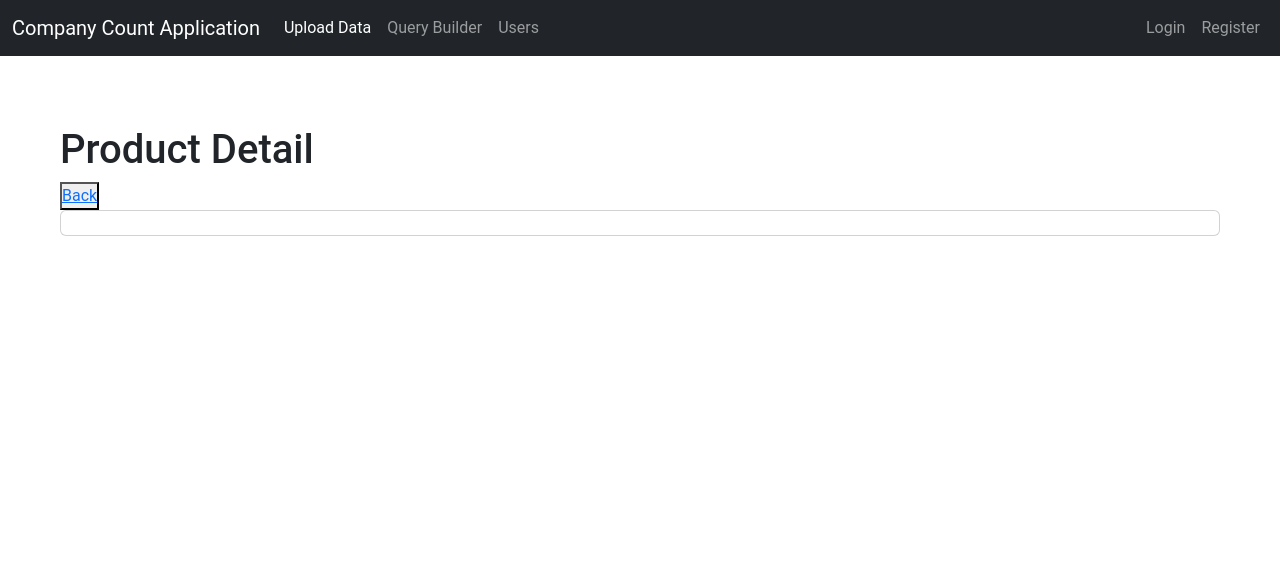
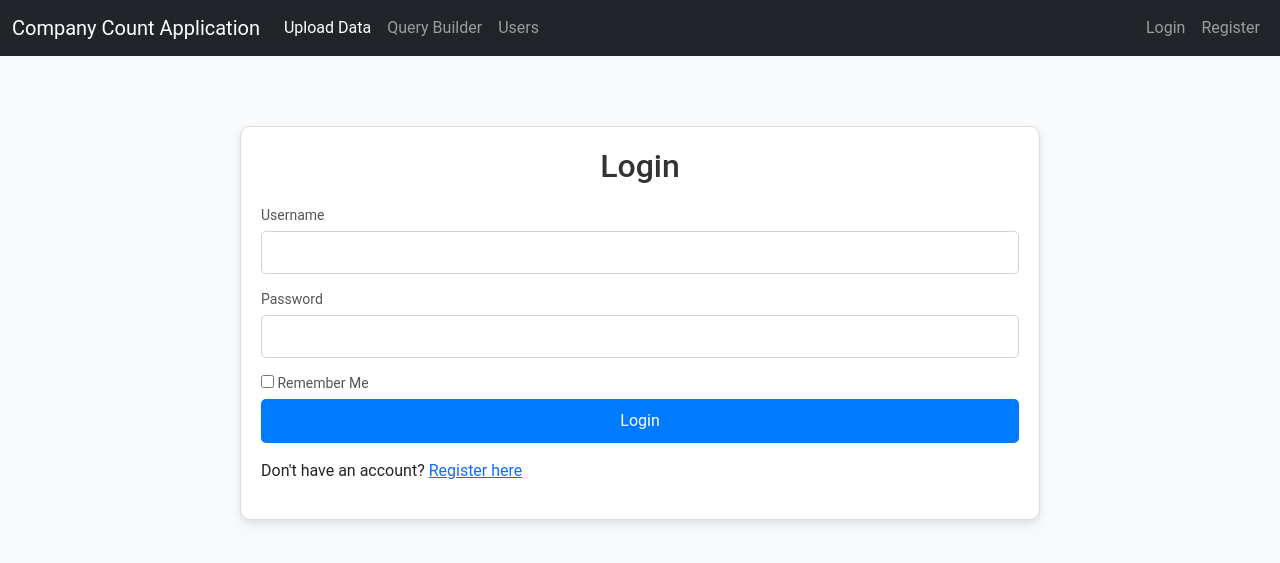
Before and after one commit to Abdullah00110/catalyst-count, a Django app: page /core/login/ in a window 1280 px wide. Shown: the top 563 px of the page. Run offline with Django 5.2, Linux system fonts and the light colour scheme.

Commit message:
Add register, login

```diff
--- a/catalyst_count/core/forms.py
+++ b/catalyst_count/core/forms.py
@@ -1,11 +1,11 @@
 from django import forms
-from
+from .models import Register
 class RegisterForm(forms.ModelForm):
     password = forms.CharField(widget=forms.PasswordInput)
     confirm_password = forms.CharField(widget=forms.PasswordInput)
 
     class Meta:
-        model = CustomUser
+        model = Register
         fields = ['username', 'email', 'password']
 
     # Custom validation to ensure passwords match
--- a/catalyst_count/core/tasks.py
+++ b/catalyst_count/core/tasks.py
@@ -42,7 +42,7 @@ def process_csv_data_to_db(chunk_df):
 @shared_task
 def save_csv_file(file_path):
     absolute_file_path = os.path.join(settings.MEDIA_ROOT, file_path)
-    print(f"Processing CSV file to: {absolute_file_path}")
+    # print(f"Processing CSV file to: {absolute_file_path}")
 
     try:
         chunk_size = 100000
--- a/catalyst_count/core/views.py
+++ b/catalyst_count/core/views.py
@@ -1,8 +1,9 @@
+from django.contrib.auth import authenticate, login as auth_login, logout
 import pandas as pd
 from django.shortcuts import render, redirect
 from django.contrib import messages
 from django.core.files.storage import default_storage
-from .models import Company
+from .models import Company, Register
 
 
 # Expected headers
@@ -16,15 +17,47 @@ def validate_csv_headers(headers):
 def index(request):
     return render(request, "index.html")
 
+def register(request):
+    if request.method == "POST":
+        username = request.POST.get('username')
+        email = request.POST.get('email')
+        password = request.POST.get('password')
+        confirm_password = request.POST.get('confirm_password')
+
+        if password != confirm_password:
+            messages.error(request, "Password do not match")
+            return render(request, 'register.html')
+        if Register.objects.filter(username=username).exists():
+            messages.error(request, "Username already exists.")
+            return render(request, "register.html")
+        if Register.objects.filter(email=email).exists():
+            messages.error(request, "Email already exists.")
+            return render(request, "register.html")
+        new_user = Register(username=username, email=email, password=password)
+        new_user.save()
+        messages.success(request, "Registration successful! You can now log in.")
+        return redirect('login')
+    return render(request, "register.html")
 
 def login(request):
+    if request.method == 'POST':
+        username = request.POST.get('username')
+        password = request.POST.get('password')
+        print(username, password)
+        user = authenticate(username=username, password=password)
+        print(user)
+        if user is not None:
+            auth_login(request, user)
+            messages.success(request, 'Login Successful')
+            print("Login success....")
+            return redirect('index')
     return render(request, "login.html")
 
 
-def register(request):
-    return render(request, "register.html")
 
 def logout(request):
+    logout(request)  # Log out the user
+    messages.success(request, "You have been logged out.")
     return render(request, "logout.html")
 
 
@@ -32,11 +65,11 @@ def upload_csv(request):
     if request.method == 'POST':
         csv_file = request.FILES['file']
         file_path = default_storage.save(csv_file.name, csv_file)
-        print(f"file_path: {file_path}")
+        # print(f"file_path: {file_path}")
 
         # Read the uploaded CSV file
         try:
-            df = pd.read_csv(default_storage.open(file_path), nrows=1)
+            df = pd.read_csv(file_path, nrows=1)
             if validate_csv_headers(list(df.columns)):
                 print("\n CSV headers are valid! \n")
 
--- a/catalyst_count/static/css/style.css
+++ b/catalyst_count/static/css/style.css
@@ -1,4 +1,3 @@
-
 * {
     margin: 0;
     padding: 0;
@@ -7,19 +6,98 @@
 
 body {
     font-family: 'Roboto', sans-serif;
-    /* background-color: #397ed3; */
+    background-color: #f8f9fa; /* Light background color */
 }
 
 .main-container {
     width: 100%;
     max-width: 1200px;
-    margin: 50px auto 0;
+    margin: 50px auto;
     padding: 20px;
 }
 
-
-
 .filter {
-    /* padding: 10px; */
     margin: 20px;
 }
+
+/* Styling for the query builder form */
+
+/* Container Styling */
+.container {
+    width: 100%;
+    max-width: 800px; /* Increased width for a larger form */
+    margin: 0 auto;
+    padding: 20px;
+    background-color: #ffffff; /* White background for form */
+    border: 1px solid #ddd;
+    border-radius: 10px;
+    box-shadow: 0 4px 8px rgba(0, 0, 0, 0.1); /* Soft shadow for depth */
+}
+
+/* Form Heading */
+.container h2 {
+    text-align: center;
+    color: #333;
+    margin-bottom: 20px;
+}
+
+/* Form Labels */
+label {
+    font-size: 14px;
+    color: #555;
+    margin-bottom: 5px;
+    display: block;
+}
+
+/* Form Input Fields */
+input[type="text"],
+input[type="email"],
+input[type="password"],
+select {
+    width: 100%; /* Full width for inputs */
+    padding: 10px; /* Padding inside inputs */
+    margin-bottom: 15px; /* Space below inputs */
+    border: 1px solid #ced4da; /* Light border color */
+    border-radius: 5px; /* Rounded corners for inputs */
+    box-sizing: border-box; /* Box model calculation */
+    font-size: 14px; /* Font size for inputs */
+}
+
+/* Error Styling */
+.invalid {
+    border-color: red; /* Red border for invalid inputs */
+}
+
+.error {
+    color: red; /* Error message color */
+    font-size: 12px; /* Font size for error messages */
+    margin-bottom: 10px; /* Space below error messages */
+    display: block; /* Display error message as block */
+}
+
+/* Submit Button Styling */
+button[type="submit"] {
+    width: 100%; /* Full width for button */
+    background-color: #007bff; /* Button color */
+    color: white; /* Button text color */
+    padding: 10px; /* Padding for button */
+    border: none; /* Remove border */
+    border-radius: 5px; /* Rounded corners for button */
+    cursor: pointer; /* Pointer on hover */
+    font-size: 16px; /* Font size for button */
+}
+
+button[type="submit"]:hover {
+    background-color: #0056b3; /* Darker button color on hover */
+}
+
+/* Mobile Responsiveness */
+@media (max-width: 768px) {
+    .container {
+        width: 90%; /* Responsive width for smaller screens */
+    }
+
+    button[type="submit"] {
+        font-size: 14px; /* Smaller font size for button */
+    }
+}
--- a/catalyst_count/templates/base.html
+++ b/catalyst_count/templates/base.html
@@ -1,4 +1,3 @@
-
 {% load static %}
 
 <!DOCTYPE html>
@@ -9,7 +8,6 @@
 
     <link href="https://cdn.jsdelivr.net/npm/bootstrap@5.3.3/dist/css/bootstrap.min.css" rel="stylesheet" integrity="sha384-QWTKZyjpPEjISv5WaRU9OFeRpok6YctnYmDr5pNlyT2bRjXh0JMhjY6hW+ALEwIH" crossorigin="anonymous">
     <script src="https://cdn.jsdelivr.net/npm/bootstrap@5.3.3/dist/js/bootstrap.bundle.min.js" integrity="sha384-YvpcrYf0tY3lHB60NNkmXc5s9fDVZLESaAA55NDzOxhy9GkcIdslK1eN7N6jIeHz" crossorigin="anonymous"></script>
-
 
     <link rel="stylesheet" href="{% static 'css/style.css' %}">
     <title>Playground</title>
@@ -22,8 +20,9 @@
             <button class="navbar-toggler" type="button" data-bs-toggle="collapse" data-bs-target="#navbarNav" aria-controls="navbarNav" aria-expanded="false" aria-label="Toggle navigation">
                 <span class="navbar-toggler-icon"></span>
             </button>
-            <div class="collapse navbar-collapse d-flex justify-content-between" id="navbarNav">
-                <ul class="navbar-nav ml-auto">
+            <div class="collapse navbar-collapse" id="navbarNav">
+                <div class="d-flex justify-content-between w-100"> <!-- Flexbox to justify content -->
+                    <ul class="navbar-nav">
                         <li class="nav-item">
                             <a class="nav-link active" aria-current="page" href="{% url 'upload' %}">Upload Data</a>
                         </li>
@@ -33,39 +32,30 @@
                         <li class="nav-item">
                             <a class="nav-link" href="{% url 'users' %}">Users</a>
                         </li>
-
                     </ul>
 
-                <ul class="navbar-nav ">
-                    <!-- send this to right side of nav bar -->
-
+                    <ul class="navbar-nav">
                         {% if user.is_authenticated %}
                         <li class="nav-item">
                             <a class="nav-link" href="{% url 'logout' %}">Logout</a>
                         </li>
-
                         {% else %}
-
                         <li class="nav-item">
                             <a class="nav-link" href="{% url 'login' %}">Login</a>
                         </li>
-
                         <li class="nav-item">
                             <a class="nav-link" href="{% url 'register' %}">Register</a>
                         </li>
-
                         {% endif %}
                     </ul>
+                </div>
             </div>
         </div>
     </nav>
 
     <div class="main-container">
-
         {% block content %}
-
         {% endblock %}
-
     </div>
 
     <script src="{% static 'js/main.js' %}"></script>
--- a/catalyst_count/templates/login.html
+++ b/catalyst_count/templates/login.html
@@ -1,20 +1,39 @@
+{% extends 'index.html' %}
+{% block content %}
+<div class="container">
+    <h2>Login</h2>
 
-{% extends 'base.html' %}
+    <form method="POST">
+        {% csrf_token %}
 
-{% block content %}
-    <h1>Product Detail</h1>
-        <div>
-            <button>
-                <a href="{% url 'products' %}">
-                    Back
-                </a>
-            </button>
-            <div class="card">
-                <h2>
-                    {{ product.title }}
-                </h2>
-                <p>{{product.unit_price}}</p>
-            </div>
+        <!-- Username Field -->
+        <label for="id_username">Username</label>
+        <input type="text" name="username" id="id_username"
+               class="{{ form.username.errors|yesno:'invalid,' }}"
+               value="{{ form.username.value|default_if_none:'' }}">
+        {% for error in form.username.errors %}
+            <span class="error">{{ error }}</span>
+        {% endfor %}
+
+        <!-- Password Field -->
+        <label for="id_password">Password</label>
+        <input type="password" name="password" id="id_password"
+               class="{{ form.password.errors|yesno:'invalid,' }}">
+        {% for error in form.password.errors %}
+            <span class="error">{{ error }}</span>
+        {% endfor %}
+
+        <!-- Remember Me Checkbox -->
+        <div class="checkbox">
+            <label>
+                <input type="checkbox" name="remember_me" id="id_remember_me"> Remember Me
+            </label>
         </div>
 
-{% endblock %}
+        <!-- Submit Button -->
+        <button type="submit">Login</button>
+    </form>
+
+    <p class="mt-3">Don't have an account? <a href="{% url 'register' %}">Register here</a></p>
+</div>
+{% endblock content %}
--- a/catalyst_count/templates/queryForm.html
+++ b/catalyst_count/templates/queryForm.html
@@ -20,7 +20,7 @@
     <form id="queryForm" method="POST">
         {% csrf_token %}
 
-        <div class="d-flex flex-column">
+        <div class="d-flex flex-column query-form">
             <div>
                 <input type="text" class="filter p-3 col-3" name="keyword" placeholder="Keyword">
 
--- a/catalyst_count/templates/register.html
+++ b/catalyst_count/templates/register.html
@@ -1,4 +1,4 @@
-{% extends 'index.html' %}
+{% extends 'base.html' %}
 {% block content %}
 <div class="container">
     <h2>Register</h2>
```
Also changed, not shown: catalyst_count/requirements.txt (added, +26 -0 lines), catalyst_count/templates/logout.html (added, +9 -0 lines), catalyst_count/templates/uploadCSV.html (+2 -5 lines). Lines whose indentation alone changed are shown as unchanged.
